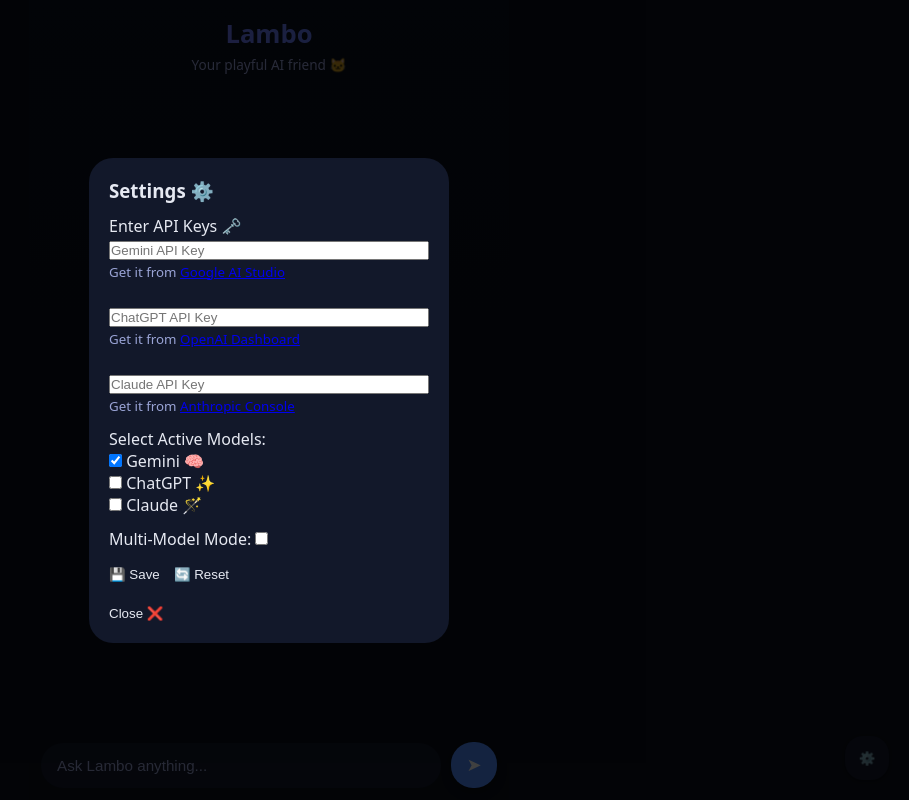
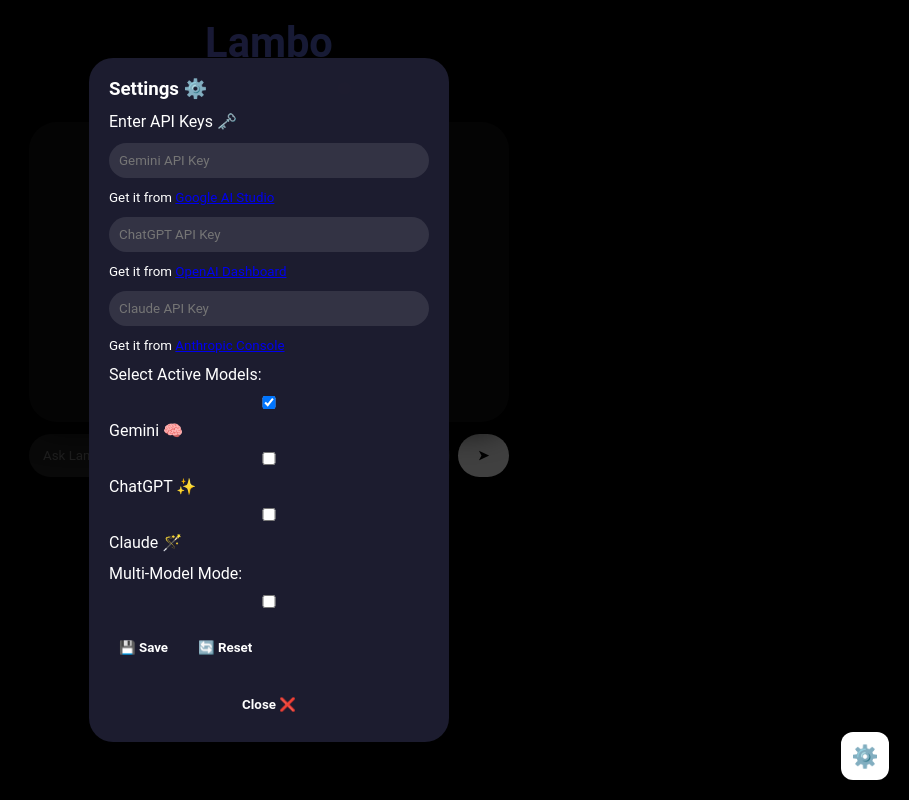
Before and after one commit to montryteam/lambo, a plain HTML site: page index.html in a window 1280 px wide. Both pictures are taken after a click on the button "⚙️". Shown: the whole page, without its empty margins (371-1280 px from the left). Drawn offline with Linux system fonts and the light colour scheme.

Commit message:
Update index.html

```diff
--- a/index.html
+++ b/index.html
@@ -5,144 +5,299 @@
 <meta name="viewport" content="width=device-width, initial-scale=1.0">
 <title>Lambo AI Chat</title>
 <link rel="stylesheet" href="css/material3.css">
-<link rel="stylesheet" href="css/chat.css">
+<style>
+:root {
+  --bg: #000;
+  --surface: #111;
+  --surface-light: #222;
+  --white: #fff;
+  --radius: 28px;
+  --shadow: 0 10px 30px rgba(0,0,0,0.7);
+}
+
+* { margin:0; padding:0; box-sizing:border-box; font-family:'Roboto',sans-serif; }
+
+body {
+  background: var(--bg);
+  color: var(--white);
+  display:flex;
+  flex-direction:column;
+  align-items:center;
+  min-height:100vh;
+  padding:18px;
+  overflow-x:hidden;
+}
+
+h1.chat-title {
+  font-size:2.6rem;
+  background: linear-gradient(90deg, #6a5acd, #00bfff);
+  background-size: 400% 400%;
+  -webkit-background-clip: text;
+  -webkit-text-fill-color: transparent;
+  animation: gradientFlow 8s ease infinite;
+  text-align:center;
+}
+
+@keyframes gradientFlow {
+  0%{background-position:0% 50%}
+  50%{background-position:100% 50%}
+  100%{background-position:0% 50%}
+}
+
+p.chat-subtitle {
+  text-align:center;
+  margin-bottom:12px;
+  color:#ccc;
+  font-size:1rem;
+}
+
+.chat-app {
+  width:100%;
+  max-width:480px;
+  display:flex;
+  flex-direction:column;
+  gap:12px;
+}
+
+.chat-messages {
+  background: var(--surface);
+  border-radius: var(--radius);
+  padding:12px;
+  min-height:300px;
+  max-height:60vh;
+  overflow-y:auto;
+  box-shadow: var(--shadow);
+  backdrop-filter: blur(8px);
+}
+
+.message {
+  margin:8px 0;
+  display:flex;
+}
+
+.message.user .bubble {
+  background: var(--white);
+  color:#000;
+  margin-left:auto;
+  border-radius: var(--radius);
+  padding:12px;
+  max-width:75%;
+  animation: appear 0.3s ease;
+}
+
+.message.lambo .bubble {
+  background: rgba(70,130,180,0.9);
+  color:var(--white);
+  border-radius: var(--radius);
+  padding:12px;
+  max-width:75%;
+  animation: appear 0.3s ease;
+}
+
+@keyframes appear { from{opacity:0;transform:translateY(10px);} to{opacity:1;transform:translateY(0);} }
+
+.typing {
+  display:flex;
+  gap:4px;
+  margin:8px 0;
+  justify-content:flex-start;
+}
+
+.typing span {
+  width:8px; height:8px;
+  background:#fff;
+  border-radius:50%;
+  animation: bounce 0.6s infinite alternate;
+}
+
+.typing span:nth-child(2){animation-delay:0.2s;}
+.typing span:nth-child(3){animation-delay:0.4s;}
+
+@keyframes bounce { from{transform:translateY(0);} to{transform:translateY(-8px);} }
+
+.chat-input {
+  display:flex;
+  gap:8px;
+}
+
+.chat-input input {
+  flex:1;
+  padding:14px;
+  border-radius: var(--radius);
+  border:none;
+  background: var(--surface-light);
+  color:var(--white);
+}
+
+.chat-input button {
+  padding:14px 20px;
+  border-radius: var(--radius);
+  border:none;
+  background: var(--white);
+  color:#000;
+  font-weight:700;
+  cursor:pointer;
+  box-shadow: var(--shadow);
+}
+
+.icon-btn {
+  position:fixed;
+  bottom:20px;
+  right:20px;
+  width:48px;
+  height:48px;
+  border-radius:12px;
+  background: #fff;
+  color:#000;
+  font-size:22px;
+  font-weight:900;
+  display:flex;
+  justify-content:center;
+  align-items:center;
+  cursor:pointer;
+  box-shadow: var(--shadow);
+  z-index:1000;
+}
+
+/* Settings popup */
+#settingsPopup {
+  position:fixed;
+  top:0; left:0;
+  width:100%; height:100%;
+  background:rgba(0,0,0,0.75);
+  display:flex;
+  justify-content:center;
+  align-items:center;
+  z-index:999;
+}
+
+#settingsPopup .popup-inner {
+  background: rgba(30,30,50,0.95);
+  padding:20px;
+  border-radius:24px;
+  width:90%; max-width:360px;
+  backdrop-filter: blur(8px);
+  display:flex;
+  flex-direction:column;
+  gap:12px;
+  color:#fff;
+}
+
+#settingsPopup input[type=text] {
+  padding:10px;
+  border-radius: var(--radius);
+  border:none;
+  width:100%;
+  background: rgba(255,255,255,0.1);
+  color:#fff;
+}
+
+#settingsPopup button {
+  padding:10px;
+  border-radius: var(--radius);
+  border:none;
+  cursor:pointer;
+  font-weight:700;
+}
+</style>
 </head>
 <body>
 <div class="chat-app">
-  <!-- Header -->
-  <div class="chat-header">
-    <h1 class="chat-title">Lambo</h1>
-    <p class="chat-subtitle">Your playful AI friend 🐱</p>
-  </div>
+  <h1 class="chat-title">Lambo</h1>
+  <p class="chat-subtitle">Your playful AI friend 🐱</p>
 
-  <!-- Messages -->
   <div class="chat-messages" id="chatContainer"></div>
-
-  <!-- Typing -->
   <div class="typing" id="typingIndicator" style="display:none;">
     <span></span><span></span><span></span>
   </div>
 
-  <!-- Input -->
   <div class="chat-input">
-    <input id="userInput" type="text" placeholder="Ask Lambo anything..." />
-    <button class="send-btn" id="sendBtn">➤</button>
+    <input id="userInput" type="text" placeholder="Ask Lambo anything..."/>
+    <button id="sendBtn">➤</button>
   </div>
 
-  <!-- Floating Settings Button -->
-  <button id="openSettings" class="icon-btn" style="position:fixed; bottom:20px; right:20px;">⚙️</button>
+  <button id="openSettings" class="icon-btn">⚙️</button>
 </div>
 
 <script type="module">
-// ---------------- Module Imports ----------------
 import { initChat } from './js/ui.js';
 import { getSettings, saveSettings, resetSettings, saveApiKey, getApiKeys } from './js/storage.js';
 
-// ---------------- Settings Popup ----------------
-function createSettingsPopup() {
+function createSettingsPopup(){
   const popup = document.createElement('div');
-  popup.id = 'settingsPopup';
-  popup.style.position = 'fixed';
-  popup.style.top = '0';
-  popup.style.left = '0';
-  popup.style.width = '100%';
-  popup.style.height = '100%';
-  popup.style.background = 'rgba(0,0,0,0.75)';
-  popup.style.display = 'flex';
-  popup.style.justifyContent = 'center';
-  popup.style.alignItems = 'center';
-  popup.style.zIndex = '999';
-  popup.innerHTML = `
-    <div style="background:#12182a;padding:20px;border-radius:24px;width:90%;max-width:360px;">
-      <h3 style="margin-bottom:12px;">Settings ⚙️</h3>
+  popup.id='settingsPopup';
+  popup.innerHTML=`
+  <div class="popup-inner">
+    <h3>Settings ⚙️</h3>
+    <label>Enter API Keys 🗝️</label>
+    <input id="apiGemini" type="text" placeholder="Gemini API Key">
+    <small>Get it from <a href="https://aistudio.google.com/" target="_blank">Google AI Studio</a></small>
+    <input id="apiGPT" type="text" placeholder="ChatGPT API Key">
+    <small>Get it from <a href="https://platform.openai.com/account/api-keys" target="_blank">OpenAI Dashboard</a></small>
+    <input id="apiClaude" type="text" placeholder="Claude API Key">
+    <small>Get it from <a href="https://console.anthropic.com/" target="_blank">Anthropic Console</a></small>
 
-      <div style="margin-bottom:12px;">
-        <label>Enter API Keys 🗝️</label><br/>
-        <input id="apiGemini" type="text" placeholder="Gemini API Key" style="width:100%;margin-top:4px;"/><br/>
-        <small style="color:#9aa4d6;">Get it from <a href="https://studio.google.com/" target="_blank">Google AI Studio</a></small><br/><br/>
+    <label>Select Active Models:</label>
+    <input type="checkbox" id="modelGemini"> Gemini 🧠
+    <input type="checkbox" id="modelGPT"> ChatGPT ✨
+    <input type="checkbox" id="modelClaude"> Claude 🪄
 
-        <input id="apiGPT" type="text" placeholder="ChatGPT API Key" style="width:100%;margin-top:4px;"/><br/>
-        <small style="color:#9aa4d6;">Get it from <a href="https://platform.openai.com/account/api-keys" target="_blank">OpenAI Dashboard</a></small><br/><br/>
+    <label>Multi-Model Mode:</label>
+    <input type="checkbox" id="multiModel">
 
-        <input id="apiClaude" type="text" placeholder="Claude API Key" style="width:100%;margin-top:4px;"/><br/>
-        <small style="color:#9aa4d6;">Get it from <a href="https://console.anthropic.com/" target="_blank">Anthropic Console</a></small>
-      </div>
-
-      <div style="margin-bottom:12px;">
-        <label>Select Active Models:</label><br/>
-        <input type="checkbox" id="modelGemini" /> Gemini 🧠<br/>
-        <input type="checkbox" id="modelGPT" /> ChatGPT ✨<br/>
-        <input type="checkbox" id="modelClaude" /> Claude 🪄
-      </div>
-
-      <div style="margin-bottom:12px;">
-        <label>Multi-Model Mode:</label>
-        <input type="checkbox" id="multiModel" />
-      </div>
-
-      <div style="margin-bottom:12px;">
-        <button id="saveSettingsBtn" style="margin-right:10px;">💾 Save</button>
-        <button id="resetSettingsBtn">🔄 Reset</button>
-      </div>
-
-      <button id="closeSettingsBtn" style="margin-top:10px;">Close ❌</button>
+    <div style="display:flex;gap:10px;margin-top:10px;">
+      <button id="saveSettingsBtn">💾 Save</button>
+      <button id="resetSettingsBtn">🔄 Reset</button>
     </div>
+    <button id="closeSettingsBtn" style="margin-top:10px;">Close ❌</button>
+  </div>
   `;
   document.body.appendChild(popup);
 
-  // Load current settings
-  const settings = getSettings();
-  const keys = getApiKeys();
+  const keys=getApiKeys();
+  document.getElementById("apiGemini").value=keys.gemini||"";
+  document.getElementById("apiGPT").value=keys.gpt||"";
+  document.getElementById("apiClaude").value=keys.claude||"";
 
-  document.getElementById("modelGemini").checked = settings.activeModels.includes("gemini");
-  document.getElementById("modelGPT").checked = settings.activeModels.includes("gpt");
-  document.getElementById("modelClaude").checked = settings.activeModels.includes("claude");
-  document.getElementById("multiModel").checked = settings.multiModelMode;
+  const settings=getSettings();
+  document.getElementById("modelGemini").checked=settings.activeModels.includes("gemini");
+  document.getElementById("modelGPT").checked=settings.activeModels.includes("gpt");
+  document.getElementById("modelClaude").checked=settings.activeModels.includes("claude");
+  document.getElementById("multiModel").checked=settings.multiModelMode;
 
-  document.getElementById("apiGemini").value = keys.gemini || "";
-  document.getElementById("apiGPT").value = keys.gpt || "";
-  document.getElementById("apiClaude").value = keys.claude || "";
+  document.getElementById("saveSettingsBtn").addEventListener("click",()=>{
+    saveApiKey("gemini",document.getElementById("apiGemini").value);
+    saveApiKey("gpt",document.getElementById("apiGPT").value);
+    saveApiKey("claude",document.getElementById("apiClaude").value);
 
-  // Event Listeners
-  document.getElementById("saveSettingsBtn").addEventListener("click", () => {
-    saveApiKey("gemini", document.getElementById("apiGemini").value);
-    saveApiKey("gpt", document.getElementById("apiGPT").value);
-    saveApiKey("claude", document.getElementById("apiClaude").value);
-
-    const newSettings = {
-      activeModels: [
-        document.getElementById("modelGemini").checked ? "gemini" : null,
-        document.getElementById("modelGPT").checked ? "gpt" : null,
-        document.getElementById("modelClaude").checked ? "claude" : null
+    saveSettings({
+      activeModels:[
+        document.getElementById("modelGemini").checked?"gemini":null,
+        document.getElementById("modelGPT").checked?"gpt":null,
+        document.getElementById("modelClaude").checked?"claude":null
       ].filter(Boolean),
-      multiModelMode: document.getElementById("multiModel").checked
-    };
-    saveSettings(newSettings);
+      multiModelMode:document.getElementById("multiModel").checked
+    });
     alert("✅ Settings saved!");
     closeSettingsPopup();
   });
 
-  document.getElementById("resetSettingsBtn").addEventListener("click", () => {
+  document.getElementById("resetSettingsBtn").addEventListener("click",()=>{
     resetSettings();
     alert("🔄 Settings reset to default");
     closeSettingsPopup();
   });
 
-  document.getElementById("closeSettingsBtn").addEventListener("click", closeSettingsPopup);
+  document.getElementById("closeSettingsBtn").addEventListener("click",closeSettingsPopup);
 }
 
-function closeSettingsPopup() {
-  const popup = document.getElementById("settingsPopup");
-  if (popup) popup.remove();
+function closeSettingsPopup(){
+  const popup=document.getElementById('settingsPopup');
+  if(popup) popup.remove();
 }
 
-// Open settings button
-document.getElementById("openSettings").addEventListener("click", createSettingsPopup);
-
-// Initialize Chat
-document.addEventListener("DOMContentLoaded", () => {
-  initChat();
-});
+document.getElementById("openSettings").addEventListener("click",createSettingsPopup);
+document.addEventListener("DOMContentLoaded",()=>{ initChat(); });
 </script>
 </body>
 </html>
```
